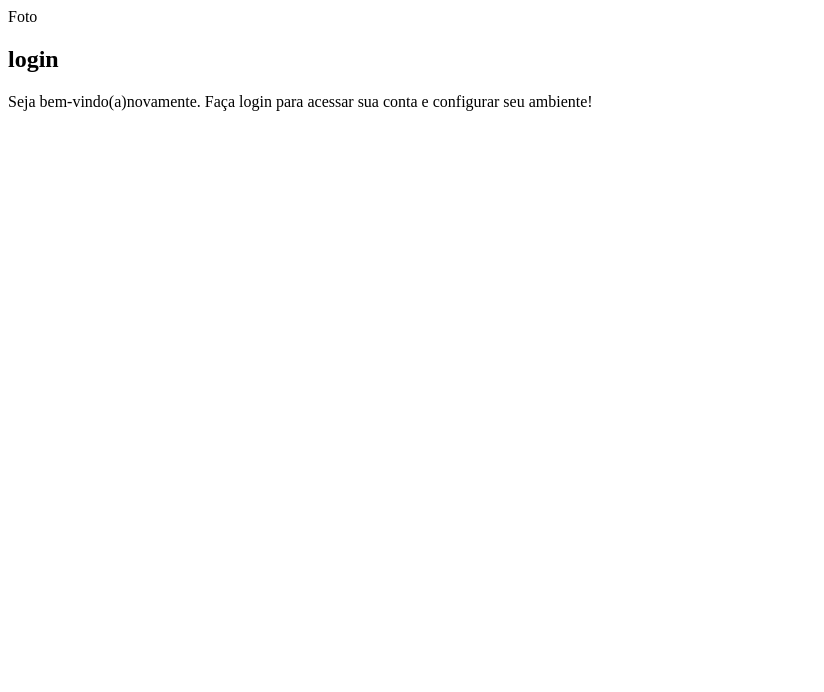
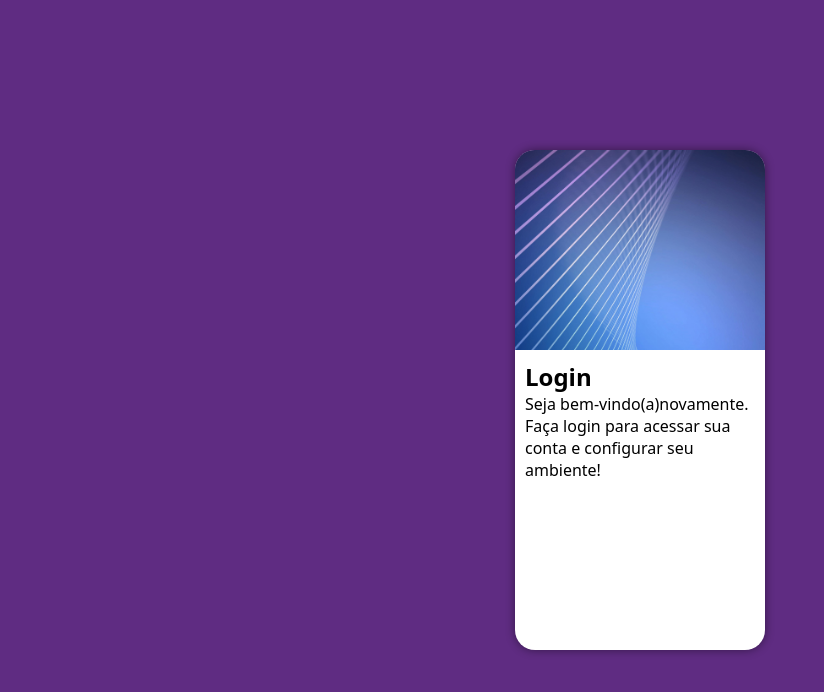
Before and after one commit to Murilo-Gregorio/projeto-login, a plain HTML site: page index.html in a window 1280 px wide. Shown: the whole page, without its empty margins (0-824 px from the left). Drawn offline with Linux system fonts and the light colour scheme.

Commit message:
criada primeira etapa de css

```diff
--- a/estilos/style.css
+++ b/estilos/style.css
@@ -5,3 +5,50 @@
     Verde: #49a09d
     Lilas: #5f2c82
 */
+
+* {
+    font-family: system-ui, -apple-system, BlinkMacSystemFont, 'Segoe UI', Roboto, Oxygen, Ubuntu, Cantarell, 'Open Sans', 'Helvetica Neue', sans-serif;
+    padding: 0px;
+    margin: 0px;
+    box-sizing: border-box;
+}
+
+body, html {
+    background-color: #5f2c82;
+    height: 100vh;
+    width: 100vw;
+}
+
+main {
+    position: relative;
+    height: 100vh;
+    width: 100vw;
+}
+
+section#login {
+    position: absolute;
+    top: 50%;
+    left: 50%;
+    transform: translate(-50%, -50%);
+    overflow: hidden;
+
+    background-color: white;
+    width: 250px;
+    height: 500px;
+    border-radius: 20px;
+    box-shadow: 0px 0px  10px rgba(0, 0, 0, 0.452);
+}
+
+
+section#login > div#imagem {
+    display: block;
+    background: #5f2c82 url(../imagens/padrão.jpg) no-repeat;
+    background-size: cover;
+    height: 200px;
+}
+
+section#login > div#formulario {
+    display: block;
+    padding: 10px;
+
+}
--- a/index.html
+++ b/index.html
@@ -10,10 +10,9 @@
     <main>
         <section id="login">
             <div id="imagem">
-                Foto
             </div>
             <div id="formulario">
-                    <h1>login</h1>
+                    <h1>Login</h1>
                     <p>Seja bem-vindo(a)novamente. Faça login para acessar sua conta e configurar seu ambiente! </p>
                     <form action="login.php" method="post"></form>
                 </div>
```
